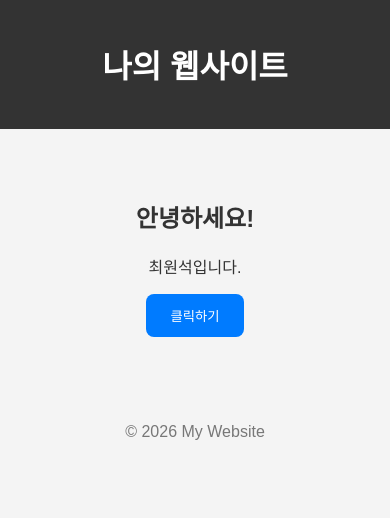
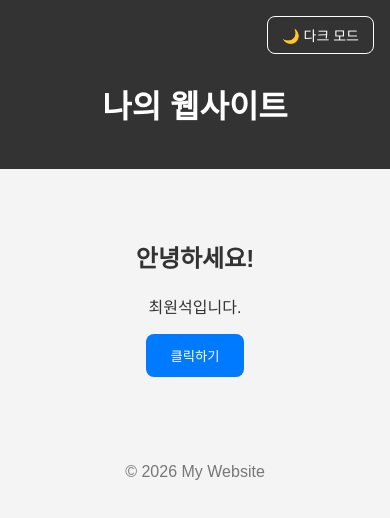
Before and after one commit to GeniusChoi118/product-builder, a plain HTML site: page index.html in a window 390 px wide. Drawn offline with Linux system fonts and the light colour scheme.

Commit message:
Add dark/light mode toggle
Co-Authored-By: Claude Opus 5.5 <noreply@anthropic.com>

```diff
--- a/index.html
+++ b/index.html
@@ -1,4 +1,3 @@
-
 <!DOCTYPE html>
 <html lang="ko">
 <head>
@@ -6,22 +5,54 @@
     <meta name="viewport" content="width=device-width, initial-scale=1.0">
     <title>나의 첫 웹사이트</title>
 
+    <script>
+        // 깜빡임 방지: 화면 그리기 전에 저장된 테마 적용
+        (function () {
+            var saved = null;
+            try { saved = localStorage.getItem("theme"); } catch (e) {}
+            var theme = saved || (window.matchMedia("(prefers-color-scheme: dark)").matches ? "dark" : "light");
+            document.documentElement.setAttribute("data-theme", theme);
+        })();
+    </script>
+
     <style>
         * {
             box-sizing: border-box;
         }
 
+        :root {
+            --bg: #f4f4f4;
+            --text: #333;
+            --header-bg: #333;
+            --header-text: #fff;
+            --footer-text: #777;
+            --btn-bg: #007bff;
+            --btn-hover: #0056b3;
+        }
+
+        [data-theme="dark"] {
+            --bg: #121212;
+            --text: #e6e6e6;
+            --header-bg: #1f1f1f;
+            --header-text: #fff;
+            --footer-text: #999;
+            --btn-bg: #3d8bfd;
+            --btn-hover: #6ea8fe;
+        }
+
         body {
             margin: 0;
             font-family: Arial, sans-serif;
-            background-color: #f4f4f4;
-            color: #333;
+            background-color: var(--bg);
+            color: var(--text);
             text-align: center;
+            transition: background-color 0.3s, color 0.3s;
         }
 
         header {
-            background-color: #333;
-            color: white;
+            position: relative;
+            background-color: var(--header-bg);
+            color: var(--header-text);
             padding: 20px;
         }
 
@@ -30,7 +61,7 @@
         }
 
         button {
-            background-color: #007bff;
+            background-color: var(--btn-bg);
             color: white;
             border: none;
             padding: 12px 24px;
@@ -39,12 +70,38 @@
         }
 
         button:hover {
-            background-color: #0056b3;
+            background-color: var(--btn-hover);
+        }
+
+        .theme-toggle {
+            position: absolute;
+            top: 50%;
+            right: 16px;
+            transform: translateY(-50%);
+            padding: 8px 14px;
+            font-size: 14px;
+            background-color: transparent;
+            color: var(--header-text);
+            border: 1px solid currentColor;
+        }
+
+        .theme-toggle:hover {
+            background-color: rgba(255, 255, 255, 0.15);
         }
 
         footer {
             padding: 20px;
-            color: #777;
+            color: var(--footer-text);
+        }
+
+        @media (max-width: 480px) {
+            header {
+                padding-top: 60px;
+            }
+            .theme-toggle {
+                top: 16px;
+                transform: none;
+            }
         }
     </style>
 </head>
@@ -53,6 +110,7 @@
 
     <header>
         <h1>나의 웹사이트</h1>
+        <button class="theme-toggle" id="themeToggle" onclick="toggleTheme()"></button>
     </header>
 
     <main>
@@ -72,6 +130,21 @@
         function hello() {
             alert("버튼을 클릭했습니다!");
         }
+
+        function updateToggleLabel() {
+            var isDark = document.documentElement.getAttribute("data-theme") === "dark";
+            document.getElementById("themeToggle").textContent = isDark ? "☀️ 화이트 모드" : "🌙 다크 모드";
+        }
+
+        function toggleTheme() {
+            var isDark = document.documentElement.getAttribute("data-theme") === "dark";
+            var next = isDark ? "light" : "dark";
+            document.documentElement.setAttribute("data-theme", next);
+            try { localStorage.setItem("theme", next); } catch (e) {}
+            updateToggleLabel();
+        }
+
+        updateToggleLabel();
     </script>
 
 </body>
```
